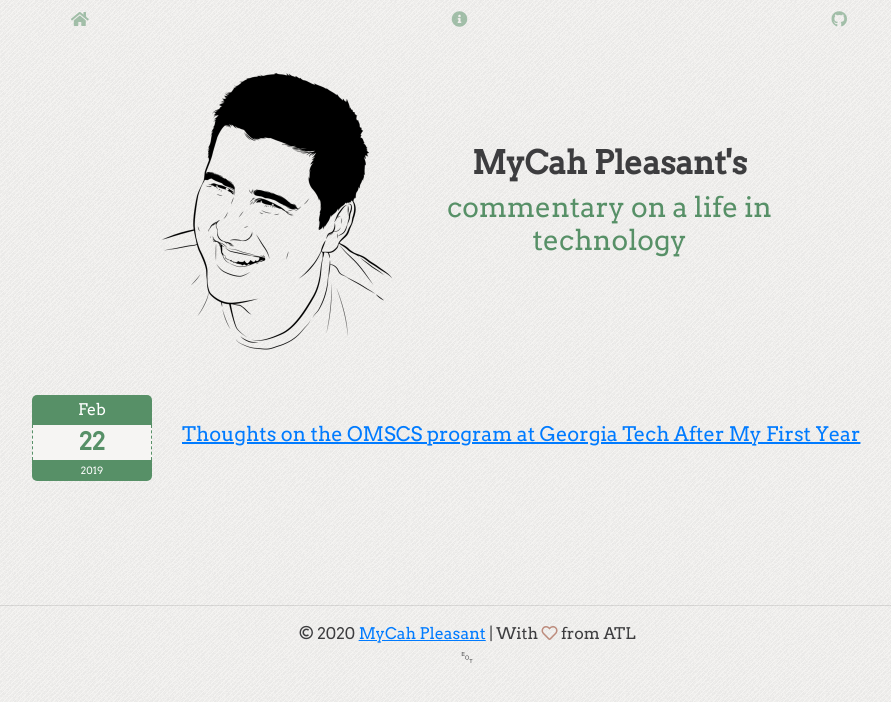
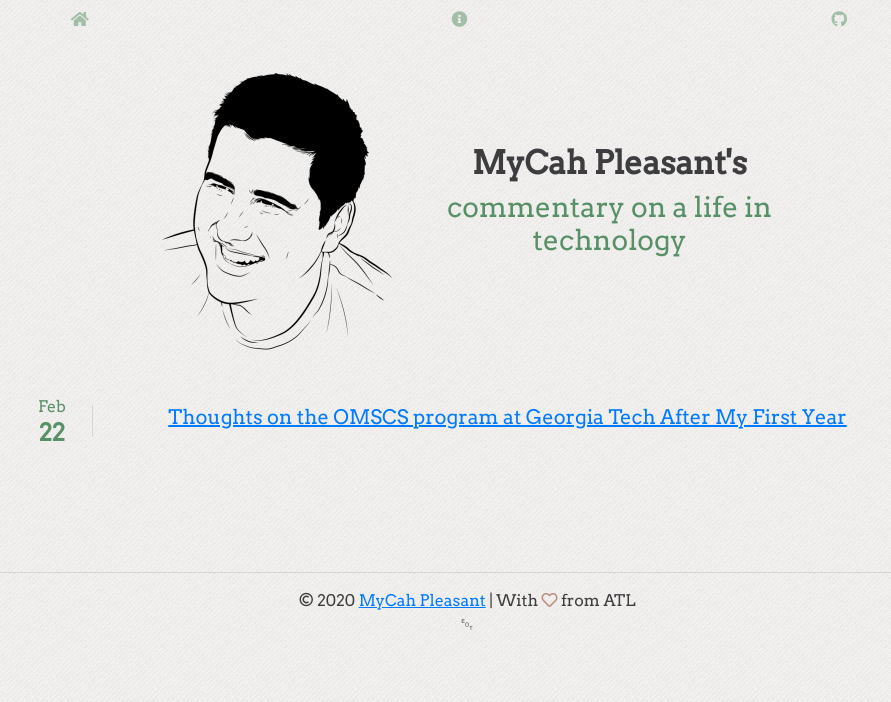
Before and after one commit to mycahp/mycahpleasant.com-jekyll, a Jekyll site: the page built from index.html, in a window 1280 px wide. Shown: the top 702 px of the page, without its empty margins (173-1064 px from the left). Built offline with Jekyll 4.4.1, drawn with Linux system fonts in a browser that asks for light colours; nearby versions of some CDN libraries; the list of posts is cut into pages by our own code; comment, search, counter and statistics services are not loaded.

Commit message:
Style updates

```diff
--- a/_includes/footer.html
+++ b/_includes/footer.html
@@ -26,6 +26,3 @@
         &#9220;
     </div>
 </footer>
-<script src="https://code.jquery.com/jquery-3.2.1.slim.min.js" integrity="sha384-KJ3o2DKtIkvYIK3UENzmM7KCkRr/rE9/Qpg6aAZGJwFDMVNA/GpGFF93hXpG5KkN" crossorigin="anonymous"></script>
-<script src="https://cdnjs.cloudflare.com/ajax/libs/popper.js/1.12.9/umd/popper.min.js" integrity="sha384-ApNbgh9B+Y1QKtv3Rn7W3mgPxhU9K/ScQsAP7hUibX39j7fakFPskvXusvfa0b4Q" crossorigin="anonymous"></script>
-<script src="https://maxcdn.bootstrapcdn.com/bootstrap/4.0.0/js/bootstrap.min.js" integrity="sha384-JZR6Spejh4U02d8jOt6vLEHfe/JQGiRRSQQxSfFWpi1MquVdAyjUar5+76PVCmYl" crossorigin="anonymous"></script>
--- a/_includes/header.html
+++ b/_includes/header.html
@@ -7,7 +7,7 @@
                     <div class="col-6 col-sm-3 text-sm-right">
                         <img src="/img/mycah-small.png" alt="MyCah Pleasant" id="portrait" class="animated fadeIn">
                     </div>
-                    <div class="col-12 col-sm-4 text-center" id="name">
+                    <div class="col-12 col-sm-4 offset-sm-1 offset-md-0 text-center align-items-center" id="name">
                         <h1>MyCah Pleasant's</h1>
                         <h3>commentary on a life in technology</h3>
                     </div>
--- a/index.html
+++ b/index.html
@@ -4,21 +4,18 @@
 ---
 
 <div class="container justify-content-center">
-    <div class="col-10 offset-1">
+    <div class="col-10 offset-1 justify-content-center">
         {% for post in paginator.posts %}
             <div class="row justify-content-between align-items-center">
-                <div class="post-date col-sm-2 col-1">
+                <div class="post-date col-1">
                     <div class="month text-center">
                         {{ post.date | date: '%b' }}
                     </div>
                     <h4 class="mb-0 font-weight-bold text-center day">
                         {{ post.date | date: '%d' }}
                     </h4>
-                    <div class="year text-center">
-                        {{ post.date | date: '%Y' }}
-                    </div>
                 </div>
-                <div class="col-9 col-sm-10 col-offset-1">
+                <div class="col offset-1 offset-lg-0 text-lg-center post-title">
                     <h5>
                         <a href="{{post.url}}" style="text-decoration: underline;">{{post.title}}</a>
                     </h5>
--- a/styles/styles.scss
+++ b/styles/styles.scss
@@ -75,29 +75,13 @@
 
 .post-date {
     display: grid;
+    color: #589067;
+    padding-right: 20px;
 }
 
-.post-date .day {
-    color: #579067;
-    padding: 3px;
-    border-left: 1px dashed #579067;
-    border-right: 1px dashed #579067;
-    background-color: #f6f5f3;
-}
-
-.post-date .month {
-    background-color: #579067;
-    padding: 3px;
-    color: #FFF;
-    border-radius: 5px 5px 0px 0px;
-}
-
-.post-date .year {
-    font-size: 10px;
-    padding: 3px;
-    background-color: #579067;
-    color: #FFF;
-    border-radius: 0px 0px 5px 5px;
+.post-title {
+    padding-left: 20px;
+    border-left: 1px solid #D6D5D3;
 }
 
 #menu {
```
